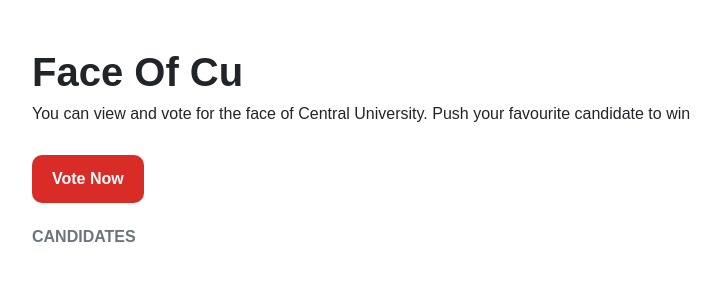
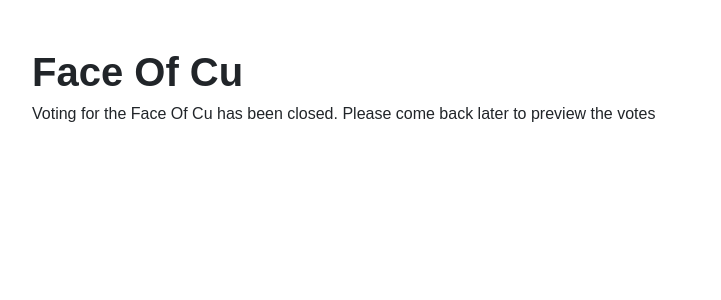
Before and after one commit to Kweku7k/src, a Flask app: page /faceofcu in a window 1280 px wide. Shown: the part 88-388 px from the top of the page, without its empty margins (53-774 px from the left). Run offline with Flask 2, Linux system fonts and the light colour scheme; data that the repository does not hold is empty; some libraries are stand-ins or nearby versions.

Commit message:
turning voting off

```diff
--- a/templates/faceofcu.html
+++ b/templates/faceofcu.html
@@ -13,12 +13,12 @@
 
 <div>
     <!-- <h1><b>Voting hasnt begun yet.</b></h1> -->
-    <h6>You can view and vote for the face of Central University. Push your favourite candidate to win</h6>
+    <h6>Voting for the Face Of Cu has been closed. Please come back later to preview the votes</h6>
 <!-- <br/> -->
 <br/>
-<a href="/#candidates">
+<!-- <a href="/#candidates">
     <button class="button" >Vote Now</button>
-</a>
+</a> -->
 <!-- <br/> -->
 <!-- <br/> -->
 <!-- <br/> -->
@@ -74,7 +74,7 @@
         </div>
     </div>
 </div> -->
-
+<!--
 <br/>
 <br/>
 <section id="#candidates">
@@ -97,7 +97,7 @@
 </div>
 {% endfor %}
 </section>
-
+ -->
 
 </div>
 </div>
```
